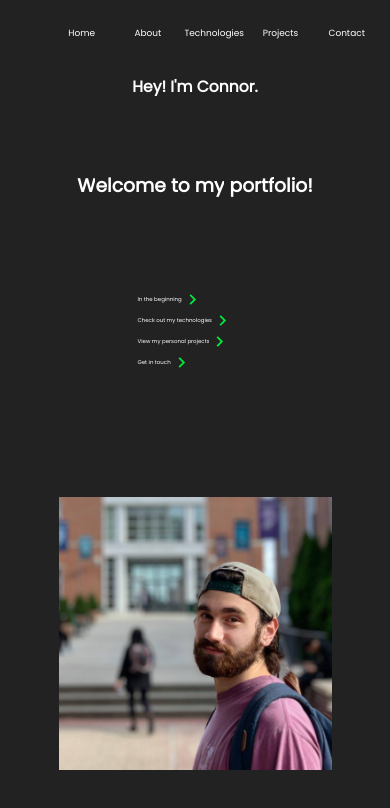
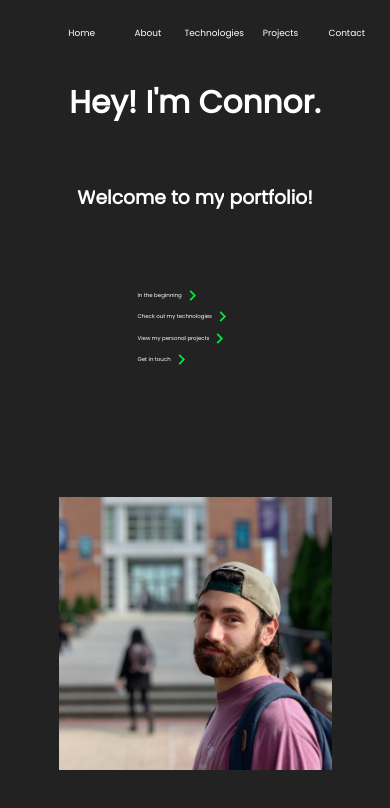
Before and after one commit to connorlagana/react-portfolio, a React (Create React App) app: page / in a window 390 px wide. Shown: the top 808 px of the page. Built offline with nearby package versions, Linux system fonts and the light colour scheme.

Commit message:
changed links to href

```diff
--- a/src/App.css
+++ b/src/App.css
@@ -367,13 +367,15 @@ ul {
   }
 
   #intro h1 {
-    font-size: 4vw;
+    font-size: 8vw;
     padding: 0;
     margin: 0;
   }
 
   #intro h3 {
     text-align: center;
+    padding: 0;
+    margin: 0;
   }
 
   #rightIntro {
--- a/src/components/IndProj.js
+++ b/src/components/IndProj.js
@@ -14,12 +14,12 @@ const IndProj = props => {
           <div id="indRectangle">
             <Fade left>
               <div id="indProjUnderlying">
-                <Link id="aWeb" to={proj.deploy}>
+                <a id="aWeb" href={proj.deploy}>
                   {proj.title} Website
-                </Link>
-                <Link id="aProj" to={proj.github}>
+                </a>
+                <a id="aProj" href={proj.github}>
                   Click Here to visit {proj.title}'s Github
-                </Link>
+                </a>
 
                 <p id="projBio">{proj.bio}</p>
               </div>
```
